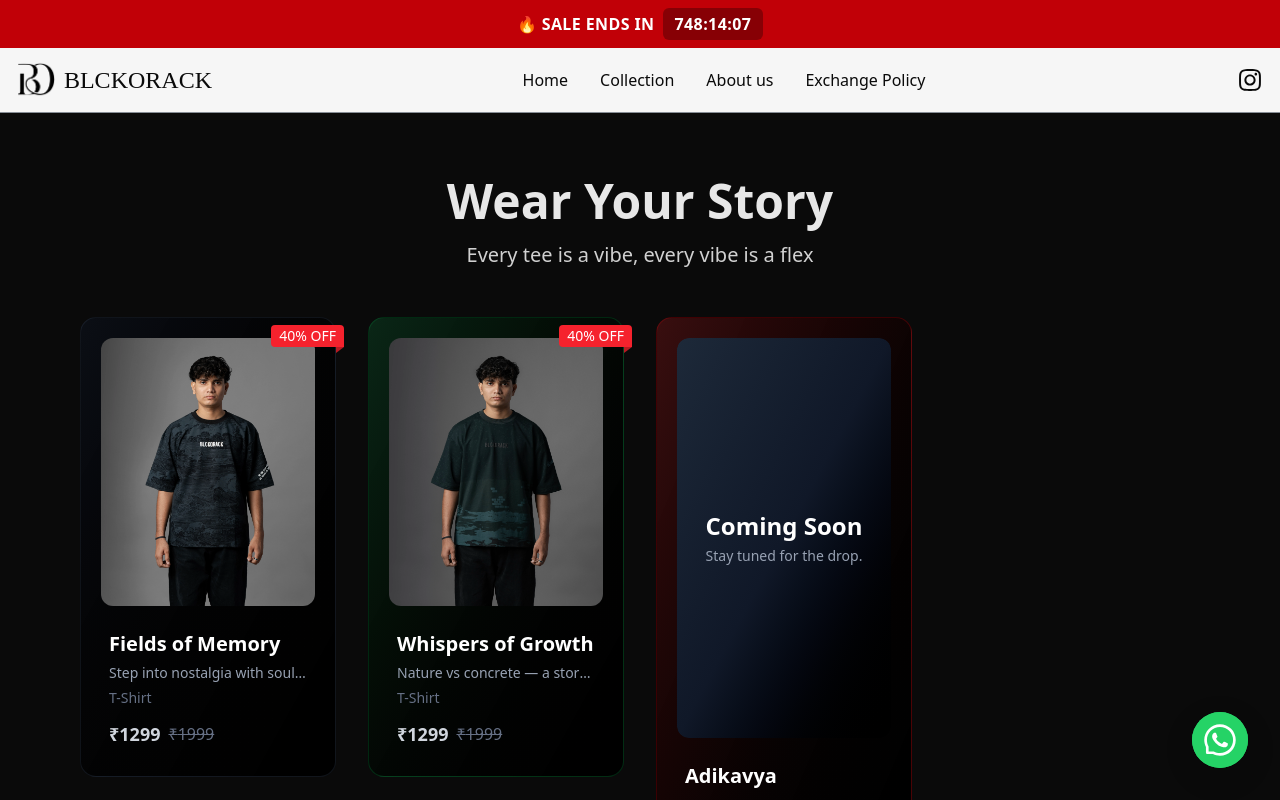
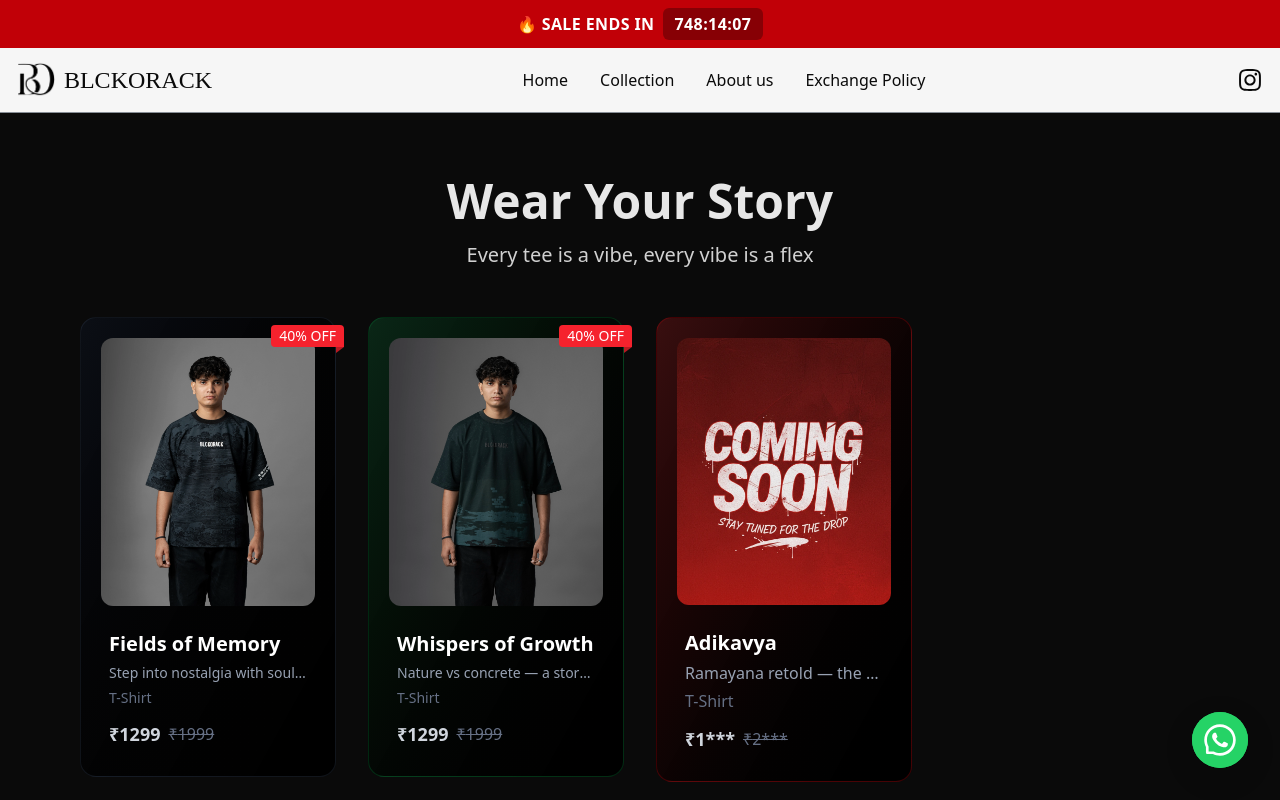
Before and after one commit to gunjanpatel44/bor-branding, a Next.js app: page /collection in a window 1280 px wide. Shown: the top 800 px of the page. Built offline with nearby package versions, Linux system fonts and the light colour scheme; what @ant-design/nextjs-registry would draw is missing.

Commit message:
feat: add 'comingSoon' property to product card and update image handling

```diff
--- a/components/ProductCard.tsx
+++ b/components/ProductCard.tsx
@@ -25,6 +25,7 @@ export interface IProduct {
   sizes: string[]
   ribbonText?: string
   ribbonColor?: string
+  comingSoon?: boolean
 }
 
 interface IProductCardProps {
@@ -45,6 +46,7 @@ export const ProductCard = ({
     imageUrl,
     ribbonText,
     ribbonColor,
+    comingSoon,
   },
   className = '',
 }: IProductCardProps) => {
@@ -60,17 +62,11 @@ export const ProductCard = ({
       className={`bg-gradient-to-br group p-5 rounded-2xl border text-white transform transition-all duration-300 group-hover:-translate-y-2 group-hover:shadow-2xl group-hover:shadow-black/60 cursor-pointer h-full ${themeClasses[theme]} ${className}`}
     >
       <div className="transform transition-transform duration-300 group-hover:scale-105 h-full flex flex-col">
-        <div className="overflow-hidden rounded-xl mb-4 relative">
-          {imageUrl ? (
-            <Image src={imageUrl} alt={name} className="w-full h-full object-cover" />
-          ) : (
-            <div className="w-full h-[400px] flex flex-col items-center justify-center bg-gradient-to-br from-gray-800 via-gray-900 to-black text-center rounded-xl relative overflow-hidden">
-              <div className="absolute inset-0 opacity-30"></div>
-              <h3 className="text-2xl font-bold text-white z-10">Coming Soon</h3>
-              <p className="text-gray-400 text-sm mt-1 z-10">Stay tuned for the drop.</p>
-            </div>
-          )}
-        </div>
+        <Image
+          src={imageUrl}
+          alt={name}
+          className="w-full h-full object-cover overflow-hidden rounded-xl mb-4"
+        />
         <div className="flex p-2 flex-col gap-1 mt-auto">
           <h3 className="text-xl font-bold text-white truncate">{name}</h3>
           <p className="text-gray-400 truncate">{description}</p>
@@ -86,7 +82,7 @@ export const ProductCard = ({
 
   return (
     <>
-      {imageUrl ? (
+      {!comingSoon ? (
         <Link href={`/collection/${slug}`} className="block h-full">
           {ribbonText ? (
             <Ribbon text={ribbonText} color={ribbonColor || 'red'}>
--- a/config/products.js
+++ b/config/products.js
@@ -18,11 +18,12 @@ import FieldOfMemory7 from '@/public/album/Fields of Memory/fields-of-memory-7.w
 import FieldOfMemory8 from '@/public/album/Fields of Memory/fields-of-memory-8.webp'
 // import FieldOfMemory9 from '@/public/album/Fields of Memory/fields-of-memory-9.webp'
 import FieldOfMemory10 from '@/public/album/Fields of Memory/fields-of-memory-10.webp'
-// import Adikavya1 from '/album/Adikavya/adikavya-1.webp'
-// import Adikavya2 from '/album/Adikavya/adikavya-2.webp'
-// import Adikavya3 from '/album/Adikavya/adikavya-3.webp'
-// import Adikavya4 from '/album/Adikavya/adikavya-4.webp'
-// import Adikavya5 from '/album/Adikavya/adikavya-5.webp'
+// import Adikavya1 from '@/public/album/Adikavya/adikavya-1.webp'
+// import Adikavya2 from '@/public/album/Adikavya/adikavya-2.webp'
+// import Adikavya3 from '@/public/album/Adikavya/adikavya-3.webp'
+// import Adikavya4 from '@/public/album/Adikavya/adikavya-4.webp'
+// import Adikavya5 from '@/public/album/Adikavya/adikavya-5.webp'
+import ComingSoon from '@/public/album/Coming Soon/ComingSoon.webp'
 
 export const products = [
   {
@@ -113,9 +114,9 @@ export const products = [
     sellingPrice: '1***',
     theme: 'adikavya',
     category: 'T-Shirt',
-    // imageUrl: Adikavya1,
+    imageUrl: ComingSoon,
     // gallery: [Adikavya2, Adikavya3, Adikavya4, Adikavya5],
-    imageUrl: null,
+    comingSoon: true,
     gallery: [],
     productAccordian: [
       {
```
Also changed, not shown: public/album/Coming Soon/ComingSoon.webp (added).
